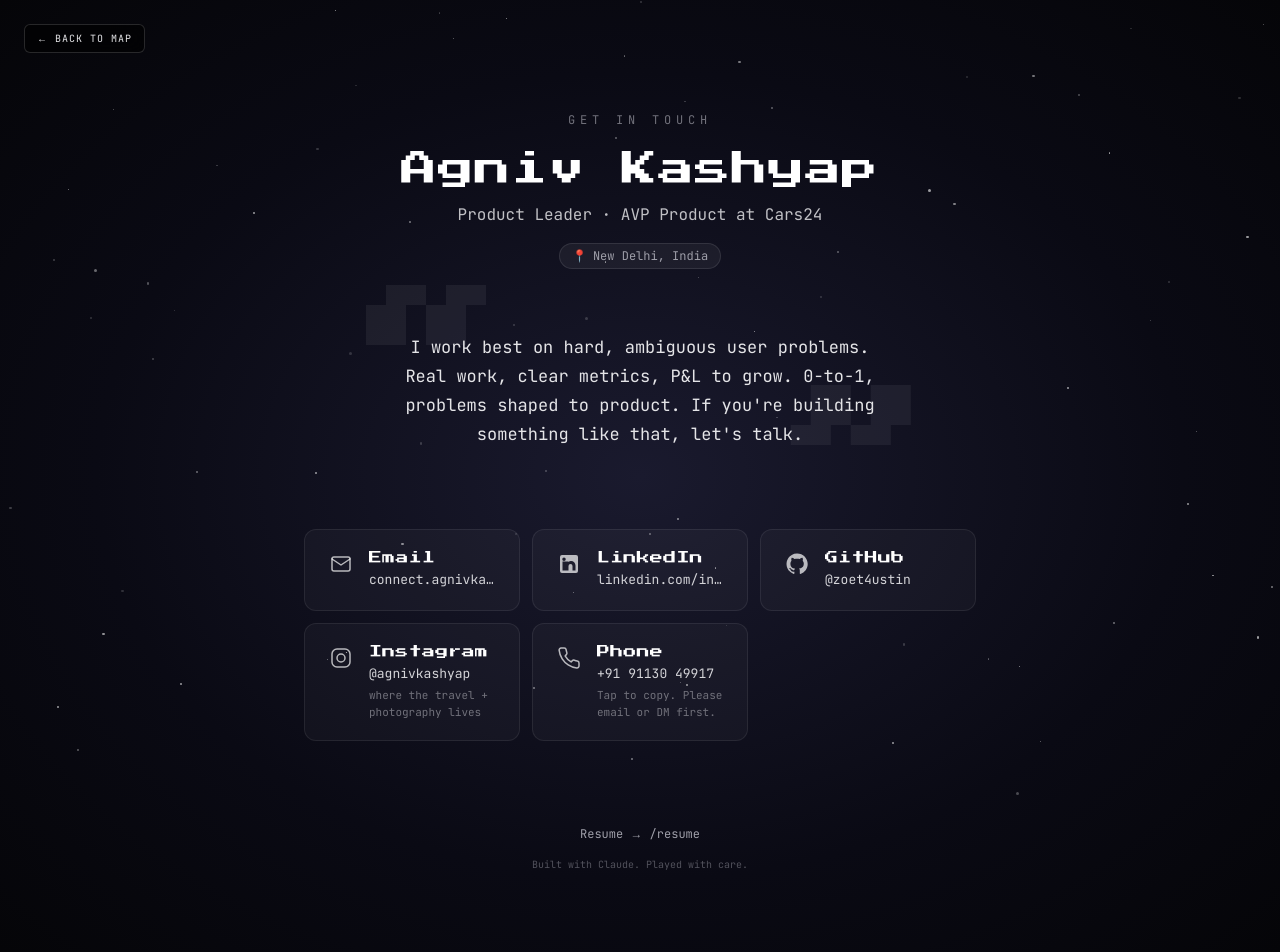
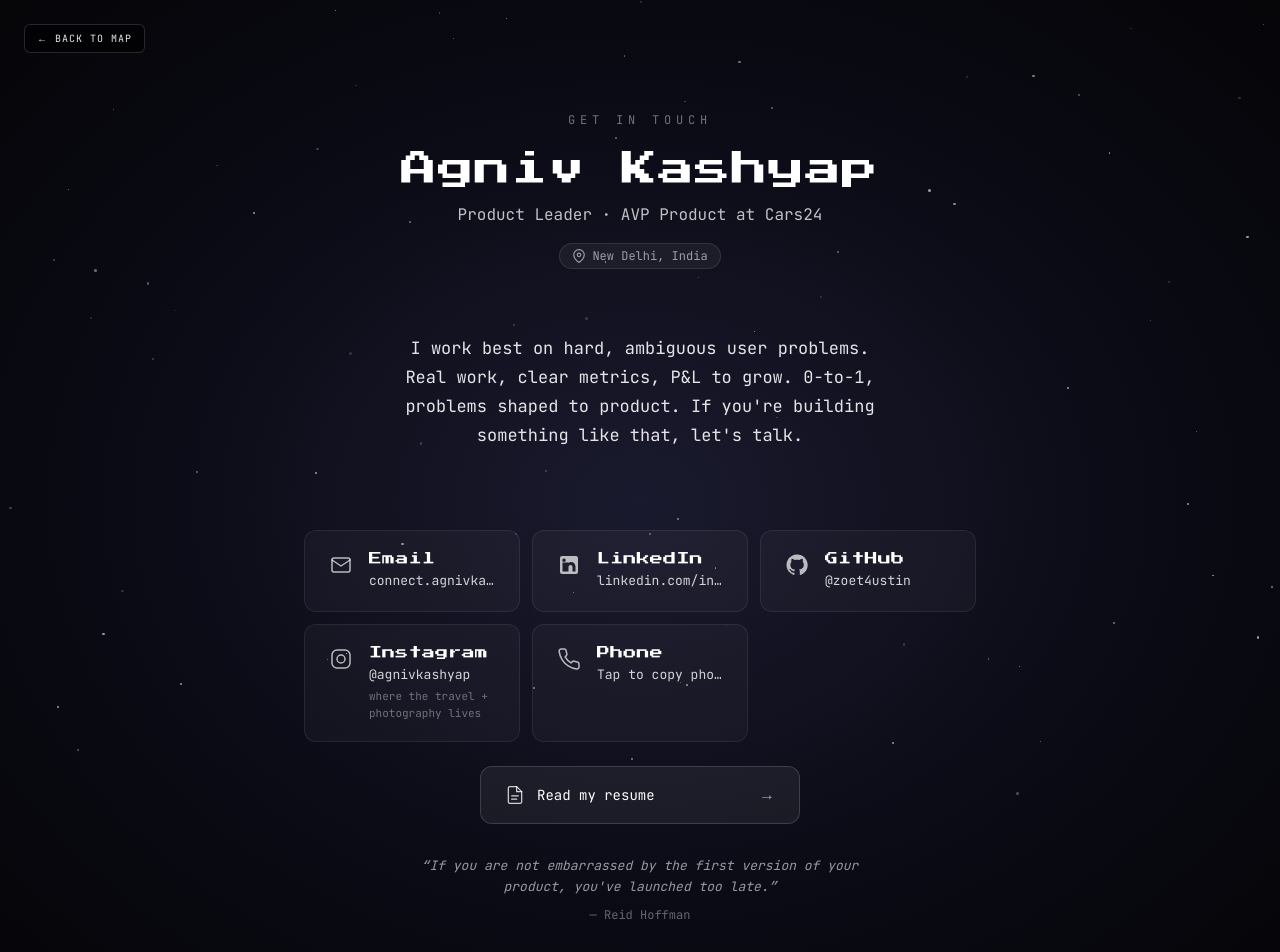
Before and after one commit to zoet4ustin/agniv-portfolio, a Next.js app: page /play/contact in a window 1280 px wide. Shown: the top 952 px of the page. Built offline with nearby package versions, Linux system fonts and the light colour scheme.

Commit message:
round 7: about card, contact page polish, reid hoffman sign-off

```diff
--- a/app/page.tsx
+++ b/app/page.tsx
@@ -2,6 +2,7 @@
 
 import Link from "next/link";
 import { useEffect } from "react";
+import AboutLogo from "@/components/AboutLogo";
 import { levels } from "@/lib/levels";
 
 const TEASERS: Record<string, string> = {
@@ -74,6 +75,8 @@ export default function Home() {
 
   return (
     <div className="min-h-screen w-full bg-zinc-950 text-zinc-100">
+      <AboutLogo />
+
       <Link
         href="/resume"
         className="fixed right-4 top-4 z-50 rounded-md border border-white/15 bg-black/55 px-3 py-1.5 font-mono text-[10px] uppercase tracking-widest text-zinc-300 backdrop-blur transition hover:border-white/40 hover:text-white sm:right-6 sm:top-6"
--- /dev/null
+++ b/components/AboutLogo.tsx
@@ -0,0 +1,183 @@
+"use client";
+
+import { useCallback, useEffect, useRef, useState } from "react";
+import Image from "next/image";
+import { useMediaQuery } from "@/lib/useMediaQuery";
+
+const HOVER_CLOSE_DELAY_MS = 200;
+
+// Sticky homepage logo. Hovering on desktop or tapping on mobile slides
+// in a "visiting card" panel from the left edge of the viewport.
+export default function AboutLogo() {
+  const isTouch = useMediaQuery("(pointer: coarse)");
+  const [isOpen, setIsOpen] = useState(false);
+  const closeTimerRef = useRef<number | null>(null);
+
+  const open = useCallback(() => {
+    if (closeTimerRef.current) {
+      clearTimeout(closeTimerRef.current);
+      closeTimerRef.current = null;
+    }
+    setIsOpen(true);
+  }, []);
+
+  const close = useCallback(() => {
+    if (closeTimerRef.current) {
+      clearTimeout(closeTimerRef.current);
+      closeTimerRef.current = null;
+    }
+    setIsOpen(false);
+  }, []);
+
+  // 200 ms grace period on mouseleave so the cursor can travel from the
+  // logo to the panel without flicker.
+  const scheduleClose = useCallback(() => {
+    if (closeTimerRef.current) clearTimeout(closeTimerRef.current);
+    closeTimerRef.current = window.setTimeout(() => {
+      closeTimerRef.current = null;
+      setIsOpen(false);
+    }, HOVER_CLOSE_DELAY_MS);
+  }, []);
+
+  // Mobile: tap-outside-to-close.
+  useEffect(() => {
+    if (!isTouch || !isOpen) return;
+    const onPointerDown = (e: PointerEvent) => {
+      const t = e.target as Element | null;
+      if (
+        t?.closest?.("[data-about-panel]") ||
+        t?.closest?.("[data-about-logo]")
+      ) {
+        return;
+      }
+      close();
+    };
+    document.addEventListener("pointerdown", onPointerDown);
+    return () => document.removeEventListener("pointerdown", onPointerDown);
+  }, [isTouch, isOpen, close]);
+
+  // Esc closes the panel for keyboard accessibility.
+  useEffect(() => {
+    if (!isOpen) return;
+    const onKey = (e: KeyboardEvent) => {
+      if (e.key === "Escape") close();
+    };
+    window.addEventListener("keydown", onKey);
+    return () => window.removeEventListener("keydown", onKey);
+  }, [isOpen, close]);
+
+  // Hover handlers only attach on non-touch devices to avoid accidental
+  // openings from tap-and-drag.
+  const hoverHandlers = isTouch
+    ? {}
+    : { onMouseEnter: open, onMouseLeave: scheduleClose };
+
+  const onLogoClick = () => {
+    if (isTouch) {
+      setIsOpen((v) => !v);
+    }
+  };
+
+  return (
+    <>
+      {/* Logo */}
+      <button
+        type="button"
+        data-about-logo="true"
+        aria-label={isOpen ? "Close about" : "Open about"}
+        aria-expanded={isOpen}
+        aria-controls="about-panel"
+        onClick={onLogoClick}
+        {...hoverHandlers}
+        className="fixed left-3 top-3 z-30 grid h-10 w-10 place-items-center rounded-md transition-transform duration-200 hover:scale-105 focus:outline-none focus:ring-2 focus:ring-white/30 sm:left-4 sm:top-4 sm:h-12 sm:w-12"
+      >
+        <Image
+          src="/logo.png"
+          alt="Agniv Kashyap"
+          width={48}
+          height={48}
+          priority
+          className="h-full w-full object-contain"
+        />
+      </button>
+
+      {/* Panel */}
+      <aside
+        id="about-panel"
+        data-about-panel="true"
+        aria-hidden={!isOpen}
+        {...hoverHandlers}
+        className={`fixed left-0 top-1/2 z-40 -translate-y-1/2 transition-transform duration-[280ms] ease-out ${
+          isOpen ? "translate-x-0" : "-translate-x-[105%]"
+        }`}
+        style={{
+          width: "min(360px, calc(100vw - 48px))",
+          maxHeight: "calc(100vh - 32px)",
+        }}
+      >
+        <div
+          className="relative overflow-y-auto rounded-r-2xl border-y border-r border-white/10 bg-[#13131e] p-6 shadow-2xl"
+          style={{ maxHeight: "calc(100vh - 32px)" }}
+        >
+          {/* Close × — visible on touch; harmless on desktop. */}
+          {isTouch && (
+            <button
+              type="button"
+              onClick={close}
+              aria-label="Close about"
+              className="absolute right-3 top-3 grid h-7 w-7 place-items-center rounded-md text-base text-white/70 transition hover:bg-white/10 hover:text-white"
+            >
+              ×
+            </button>
+          )}
+
+          {/* Photo */}
+          <div className="mb-4 h-24 w-24 overflow-hidden rounded-xl border-2 border-white/10">
+            <Image
+              src="/about.jpg"
+              alt="Agniv Kashyap"
+              width={96}
+              height={96}
+              className="h-full w-full object-cover"
+            />
+          </div>
+
+          {/* Name */}
+          <h2 className="mb-1 font-pixel text-[22px] leading-[1.2] text-white">
+            Agniv Kashyap
+          </h2>
+
+          {/* Tagline */}
+          <p
+            className="mb-4 font-mono italic text-zinc-200"
+            style={{ fontSize: 14, opacity: 0.85 }}
+          >
+            From problems to product. Repeat.
+          </p>
+
+          <div className="mb-4 h-px bg-white/10" />
+
+          {/* Role */}
+          <div className="mb-3">
+            <p className="font-mono text-[10px] uppercase tracking-[0.3em] text-white/50">
+              Role
+            </p>
+            <p className="mt-0.5 font-mono text-[13px] text-white">
+              AVP Product at Cars24
+            </p>
+          </div>
+
+          {/* Location */}
+          <div>
+            <p className="font-mono text-[10px] uppercase tracking-[0.3em] text-white/50">
+              Location
+            </p>
+            <p className="mt-0.5 font-mono text-[13px] text-white">
+              New Delhi, India
+            </p>
+          </div>
+        </div>
+      </aside>
+    </>
+  );
+}
--- a/components/ContactExhibit.tsx
+++ b/components/ContactExhibit.tsx
@@ -6,7 +6,6 @@ import Link from "next/link";
 import { CONTACT } from "@/lib/contact";
 import { useMediaQuery } from "@/lib/useMediaQuery";
 
-const PHONE_DISPLAY = "+91 91130 49917";
 const EMAIL_SUBJECT = "Hello Agniv";
 const GMAIL_COMPOSE = (() => {
   const subject = encodeURIComponent(EMAIL_SUBJECT);
@@ -73,10 +72,7 @@ export default function ContactExhibit() {
 
   const onPhoneClick = useCallback(async () => {
     const ok = await copy(CONTACT.channels.phone);
-    flash(
-      "phone",
-      ok ? "✓ Copied — please email first" : "Couldn't copy — long-press above"
-    );
+    flash("phone", ok ? "✓ Copied" : "Couldn't copy — please email or DM");
   }, [copy, flash]);
 
   // Twinkling background — same shape as the constellation page.
@@ -139,28 +135,14 @@ export default function ContactExhibit() {
             {CONTACT.role} · {CONTACT.currentCompany}
           </p>
           <span className="mt-4 inline-flex items-center gap-1.5 rounded-full border border-white/10 bg-white/5 px-3 py-1 font-mono text-xs text-zinc-400">
-            <span aria-hidden>📍</span>
+            <PinIcon />
             {CONTACT.location}
           </span>
         </header>
 
         {/* PITCH BLOCK */}
-        <section className="relative mx-auto mt-14 max-w-[540px] px-6 text-center sm:mt-16">
-          <span
-            aria-hidden
-            className="pointer-events-none absolute -left-2 -top-10 select-none font-pixel text-[120px] leading-none text-white sm:-left-6 sm:-top-12 sm:text-[160px]"
-            style={{ opacity: 0.06 }}
-          >
-            “
-          </span>
-          <span
-            aria-hidden
-            className="pointer-events-none absolute -bottom-20 -right-2 select-none font-pixel text-[120px] leading-none text-white sm:-bottom-24 sm:-right-6 sm:text-[160px]"
-            style={{ opacity: 0.06 }}
-          >
-            ”
-          </span>
-          <p className="relative font-mono leading-[1.7] text-zinc-200 text-[15px] sm:text-[17px]">
+        <section className="mx-auto mt-14 max-w-[540px] px-6 text-center sm:mt-16">
+          <p className="font-mono leading-[1.7] text-zinc-200 text-[15px] sm:text-[17px]">
             {CONTACT.pitchLine}
           </p>
         </section>
@@ -211,30 +193,53 @@ export default function ContactExhibit() {
             secondary="where the travel + photography lives"
           />
 
-          {/* Phone — copy only, no tel: dialer */}
+          {/* Phone — copy only, no tel: dialer. Digits never appear in
+              the rendered HTML; they only travel from CONTACT.channels.phone
+              into the clipboard inside onPhoneClick. */}
           <ChannelCard
             as="button"
             onClick={onPhoneClick}
             icon={<PhoneIcon />}
             label="Phone"
-            sub={PHONE_DISPLAY}
-            secondary="Tap to copy. Please email or DM first."
+            sub="Tap to copy phone number"
             confirmation={
               confirmation?.key === "phone" ? confirmation.message : null
             }
           />
         </section>
 
-        {/* SIGN-OFF */}
-        <footer className="mt-20 text-center">
+        {/* RESUME CTA — visually distinct from the channel cards */}
+        <div className="mt-6 flex justify-center">
           <Link
             href="/resume"
-            className="font-mono text-xs text-zinc-400 underline-offset-4 transition hover:text-white hover:underline"
+            className="group flex w-full items-center gap-3 rounded-xl border border-white/15 bg-white/[0.06] px-6 py-4 text-left transition hover:bg-white/[0.10] focus:outline-none focus:ring-2 focus:ring-white/20 sm:w-[320px]"
           >
-            Resume → /resume
+            <span className="shrink-0 text-white/80 transition group-hover:text-white">
+              <ResumeIcon />
+            </span>
+            <span className="flex-1 font-mono text-[14px] text-white">
+              Read my resume
+            </span>
+            <span className="font-mono text-white/60 transition group-hover:text-white">
+              →
+            </span>
           </Link>
-          <p className="mt-3 font-mono text-[10px] text-zinc-600">
-            Built with Claude. Played with care.
+        </div>
+
+        {/* SIGN-OFF — Reid Hoffman quote */}
+        <footer className="mx-auto mt-8 max-w-[480px] text-center">
+          <p
+            className="font-mono italic leading-[1.6] text-zinc-200"
+            style={{ fontSize: 13, opacity: 0.65 }}
+          >
+            “If you are not embarrassed by the first version of your product,
+            you&apos;ve launched too late.”
+          </p>
+          <p
+            className="mt-2 font-mono text-zinc-300"
+            style={{ fontSize: 12, opacity: 0.45 }}
+          >
+            — Reid Hoffman
           </p>
         </footer>
       </main>
@@ -363,3 +368,23 @@ function PhoneIcon() {
     </svg>
   );
 }
+
+function PinIcon() {
+  return (
+    <svg width="14" height="14" viewBox="0 0 24 24" fill="none" stroke="currentColor" strokeWidth={2} strokeLinecap="round" strokeLinejoin="round" aria-hidden>
+      <path d="M21 10c0 7-9 13-9 13s-9-6-9-13a9 9 0 0 1 18 0z" />
+      <circle cx="12" cy="10" r="3" />
+    </svg>
+  );
+}
+
+function ResumeIcon() {
+  return (
+    <svg width="20" height="20" viewBox="0 0 24 24" fill="none" stroke="currentColor" strokeWidth={1.5} strokeLinecap="round" strokeLinejoin="round" aria-hidden>
+      <path d="M14 2H6a2 2 0 0 0-2 2v16a2 2 0 0 0 2 2h12a2 2 0 0 0 2-2V8z" />
+      <path d="M14 2v6h6" />
+      <path d="M8 13h8" />
+      <path d="M8 17h6" />
+    </svg>
+  );
+}
```
Also changed, not shown: public/about.jpg (added), public/logo.png (added).
